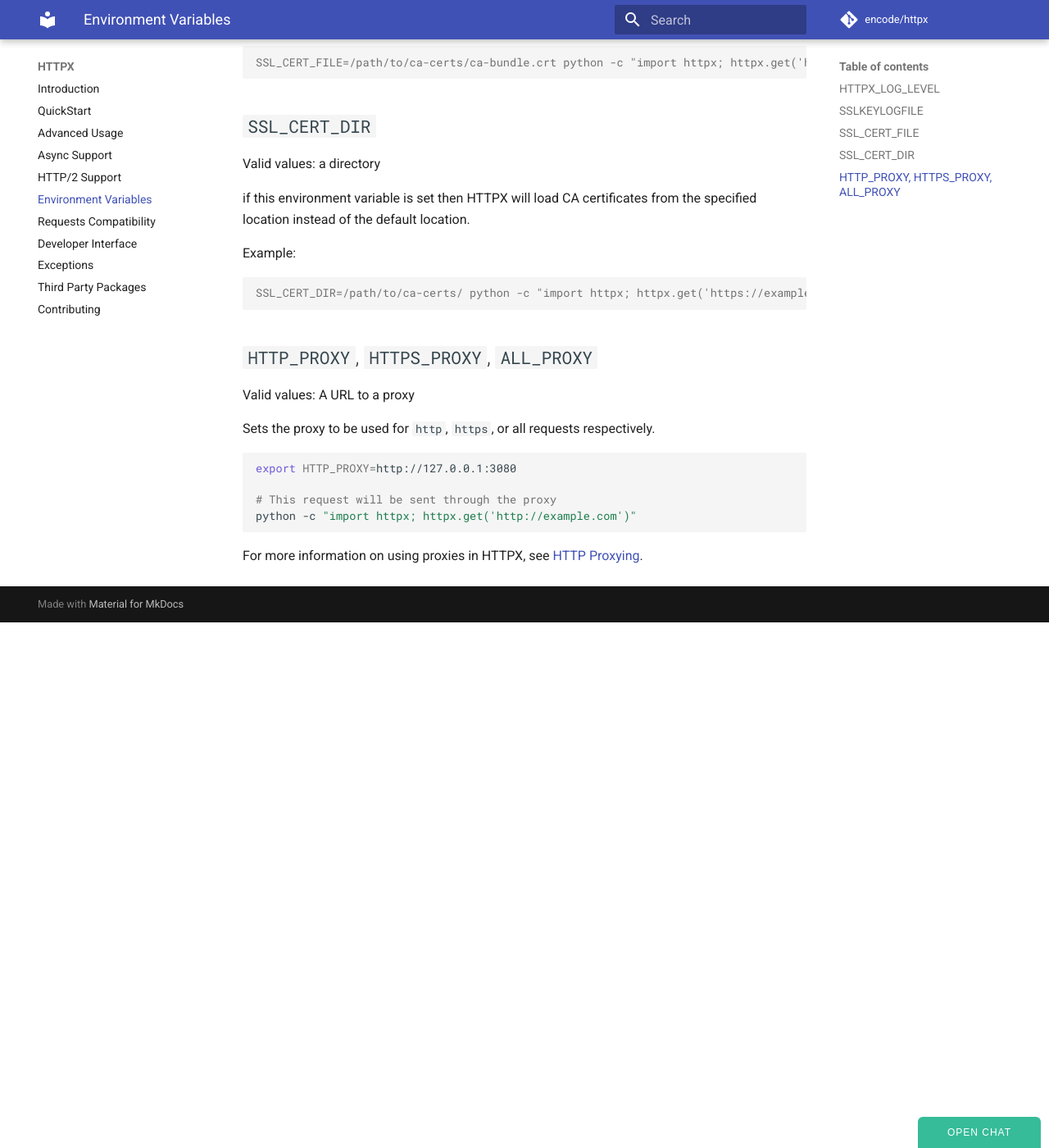
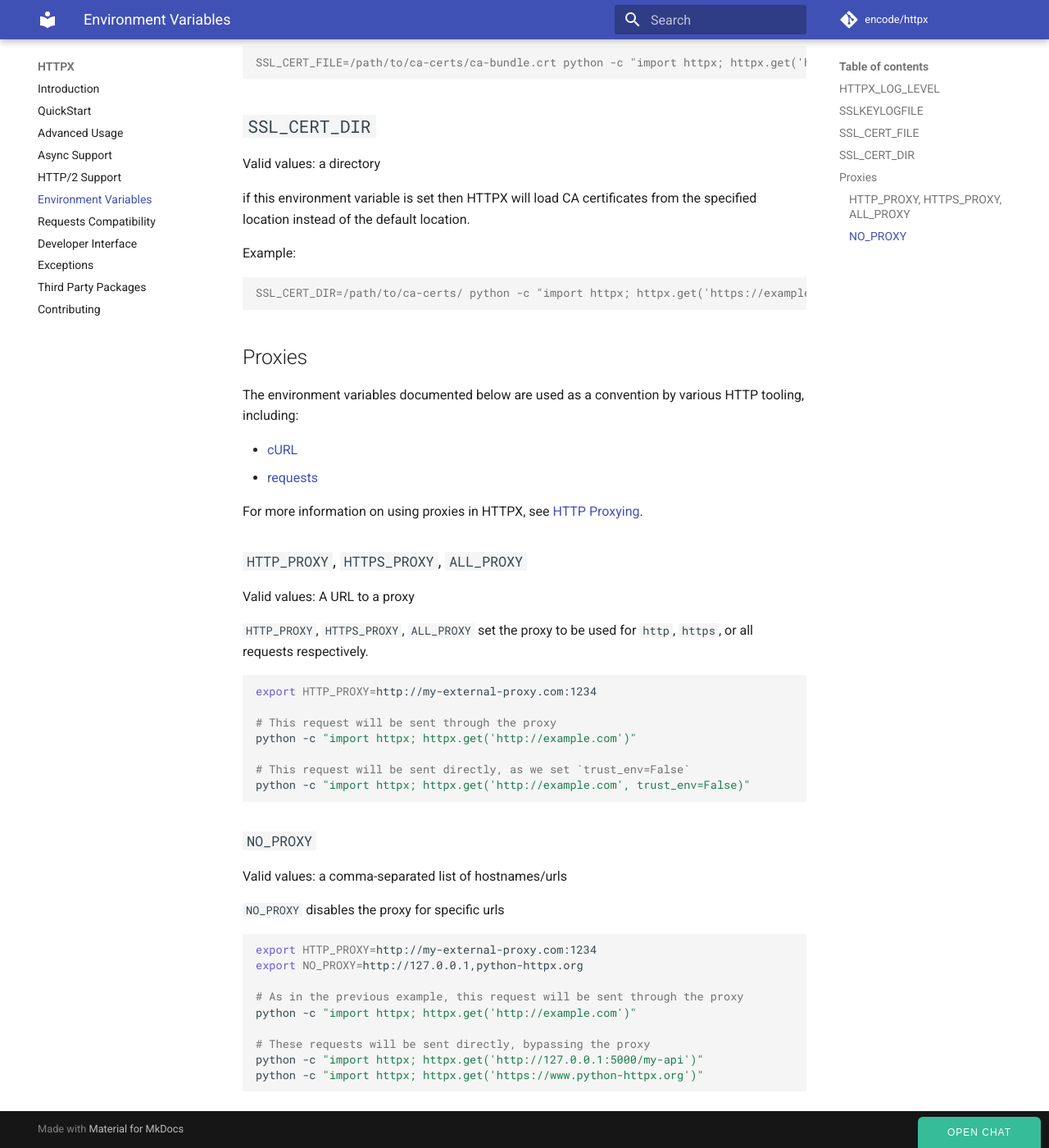
Before and after one commit to CarolinaBentrescas/httpx2, an MkDocs documentation site: the page built from docs/environment_variables.md, in a window 1280 px wide and 1400 px high, scrolled down 2560 px. Shown: the whole window at 82% size. Built offline with MkDocs 1.6.1 and Material for MkDocs 9.7.7, drawn with Linux system fonts in a browser that asks for light colours; comment, search, counter and statistics services are not loaded.

Commit message:
Edited documentation about proxy-envs usage (#404) (#1257)
* Edited documentation about proxy-envs usage (#404)

* PR review (#404)

Co-authored-by: Florimond Manca <florimond.manca@gmail.com>

* PR review (#404)

Co-authored-by: Florimond Manca <florimond.manca@gmail.com>

* Fix typo

Co-authored-by: Florimond Manca <florimond.manca@gmail.com>

````diff
--- a/docs/environment_variables.md
+++ b/docs/environment_variables.md
@@ -134,17 +134,46 @@ Example:
 SSL_CERT_DIR=/path/to/ca-certs/ python -c "import httpx; httpx.get('https://example.com')"
 ```
 
-## `HTTP_PROXY`, `HTTPS_PROXY`, `ALL_PROXY`
+## Proxies
+
+The environment variables documented below are used as a convention by various HTTP tooling, including:
+
+* [cURL](https://github.com/curl/curl/blob/master/docs/MANUAL.md#environment-variables)
+* [requests](https://github.com/psf/requests/blob/master/docs/user/advanced.rst#proxies)
+
+For more information on using proxies in HTTPX, see [HTTP Proxying](/advanced/#http-proxying).
+
+### `HTTP_PROXY`, `HTTPS_PROXY`, `ALL_PROXY`
 
 Valid values: A URL to a proxy
 
-Sets the proxy to be used for `http`, `https`, or all requests respectively.
+`HTTP_PROXY`, `HTTPS_PROXY`, `ALL_PROXY` set the proxy to be used for `http`, `https`, or all requests respectively.
 
 ```bash
-export HTTP_PROXY=http://127.0.0.1:3080
+export HTTP_PROXY=http://my-external-proxy.com:1234
 
 # This request will be sent through the proxy
 python -c "import httpx; httpx.get('http://example.com')"
+
+# This request will be sent directly, as we set `trust_env=False`
+python -c "import httpx; httpx.get('http://example.com', trust_env=False)"
+
 ```
 
-For more information on using proxies in HTTPX, see [HTTP Proxying](/advanced/#http-proxying).
+### `NO_PROXY`
+
+Valid values: a comma-separated list of hostnames/urls
+
+`NO_PROXY` disables the proxy for specific urls
+
+```bash
+export HTTP_PROXY=http://my-external-proxy.com:1234
+export NO_PROXY=http://127.0.0.1,python-httpx.org
+
+# As in the previous example, this request will be sent through the proxy
+python -c "import httpx; httpx.get('http://example.com')"
+
+# These requests will be sent directly, bypassing the proxy
+python -c "import httpx; httpx.get('http://127.0.0.1:5000/my-api')"
+python -c "import httpx; httpx.get('https://www.python-httpx.org')"
+```
````
